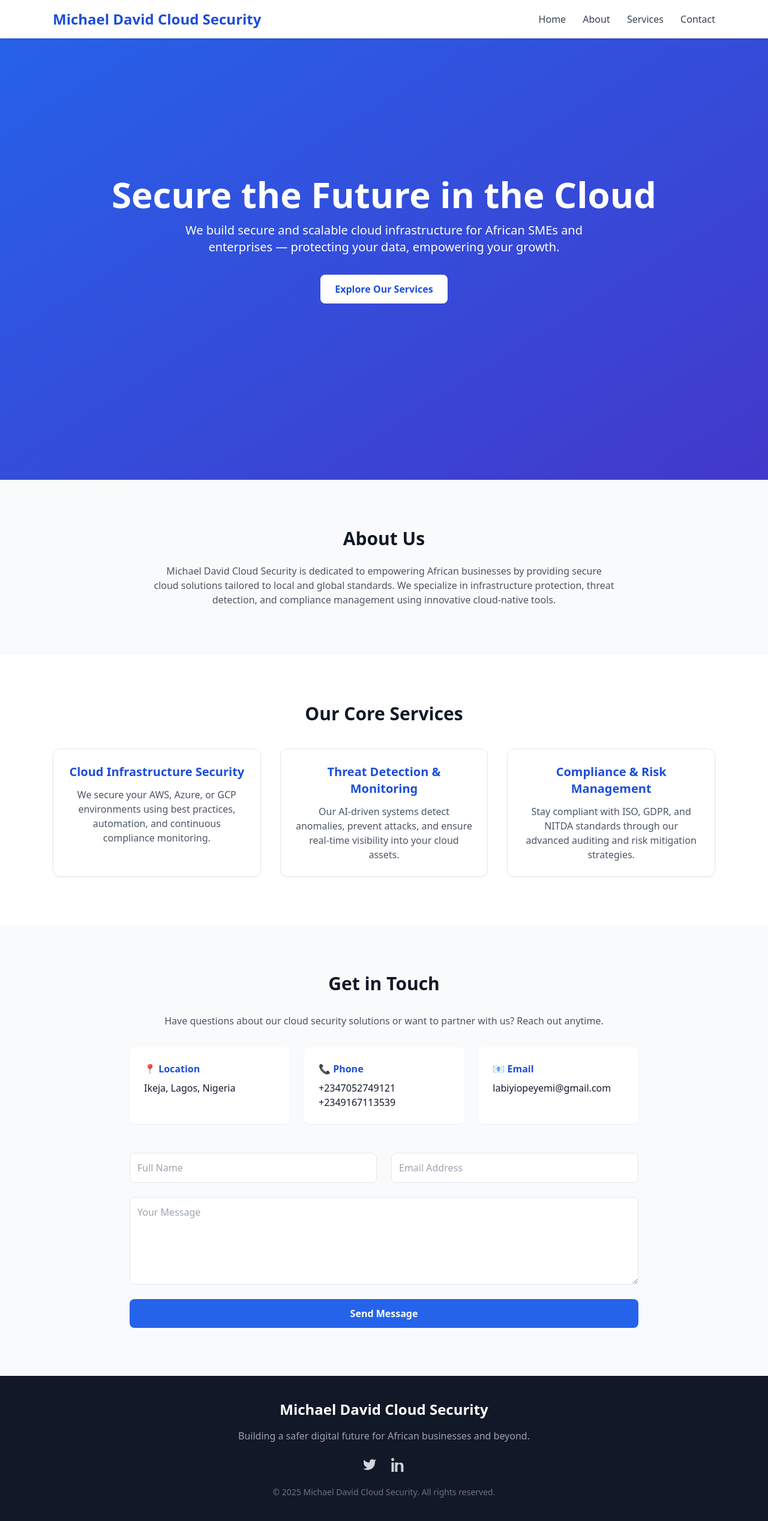
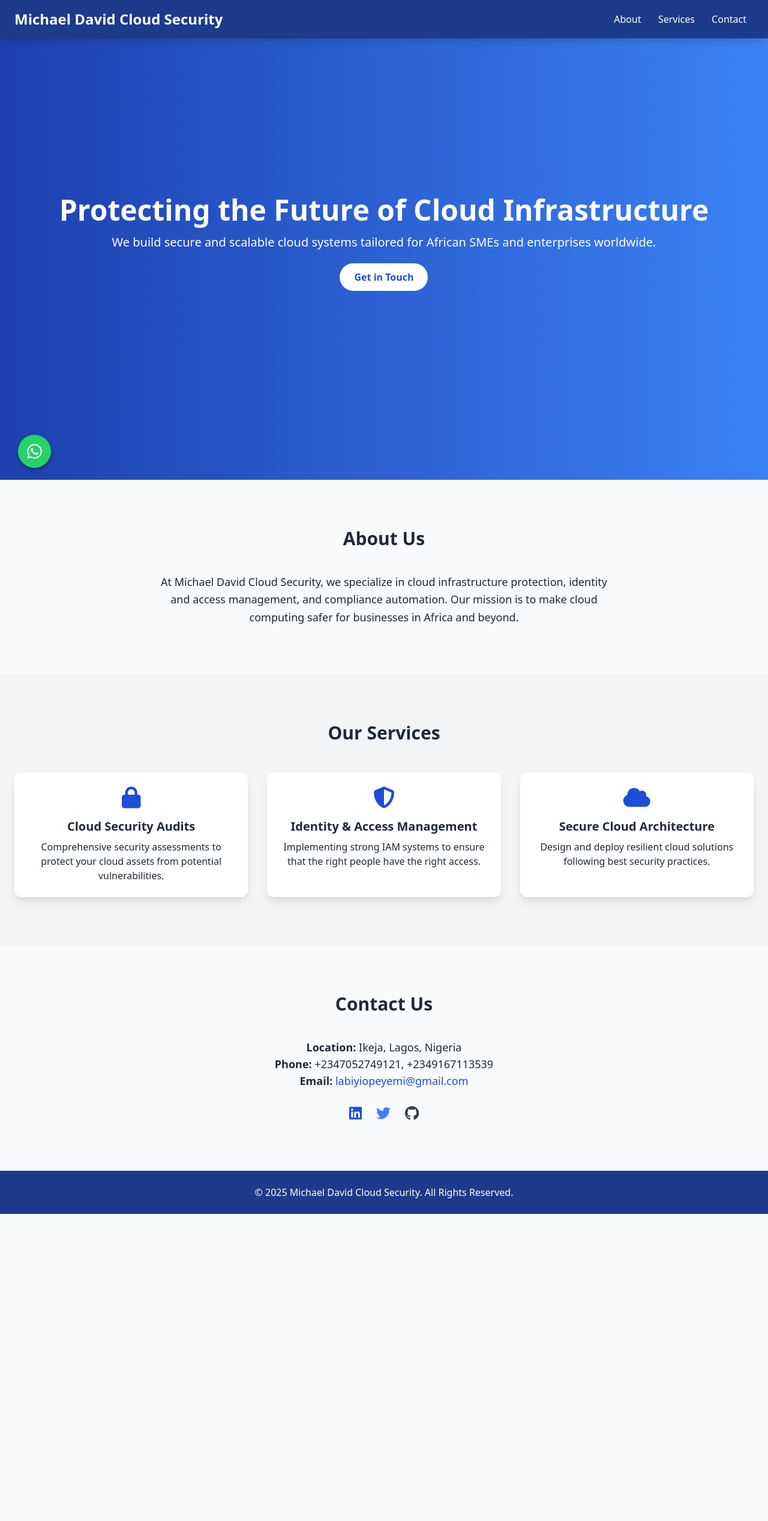
Before and after one commit to Michaelchristof1106/DEMO_CICD, a plain HTML site: page index.html in a window 1280 px wide. Shown: the whole page at 60% size. After the commit the page ends 2024 px from the top, so only its background shows below. Drawn offline with nearby package versions, Linux system fonts and the light colour scheme.

Commit message:
my commit

```diff
--- a/index.html
+++ b/index.html
@@ -1,159 +1,171 @@
 <!DOCTYPE html>
 <html lang="en">
 <head>
-  <meta charset="UTF-8">
-  <meta name="viewport" content="width=device-width, initial-scale=1.0">
-  <meta name="description" content="Michael David Cloud Security - Building secure cloud infrastructure for African businesses and beyond.">
-  <title>Michael David Cloud Security | Secure the Future</title>
-  <script src="https://cdn.tailwindcss.com"></script>
+  <meta charset="UTF-8" />
+  <meta name="viewport" content="width=device-width, initial-scale=1.0" />
+  <title>Michael David Cloud Security</title>
 
-  <!-- AOS Animation Library -->
-  <link href="https://unpkg.com/aos@2.3.4/dist/aos.css" rel="stylesheet">
-  <script src="https://unpkg.com/aos@2.3.4/dist/aos.js"></script>
+  <!-- ✅ Tailwind CSS -->
+  <link href="https://cdn.jsdelivr.net/npm/tailwindcss@2.2.19/dist/tailwind.min.css" rel="stylesheet">
 
-  <!-- Smooth Scrolling + Back to Top -->
-  <script>
-    document.addEventListener('DOMContentLoaded', () => {
-      // Initialize AOS
-      AOS.init({ duration: 1000, once: true });
+  <!-- ✅ Updated Font Awesome (visible icons) -->
+  <link rel="stylesheet" href="https://cdnjs.cloudflare.com/ajax/libs/font-awesome/6.6.0/css/all.min.css">
 
-      // Smooth scroll for anchor links
-      document.querySelectorAll('a[href^="#"]').forEach(anchor => {
-        anchor.addEventListener('click', function (e) {
-          e.preventDefault();
-          document.querySelector(this.getAttribute('href')).scrollIntoView({
-            behavior: 'smooth'
-          });
-        });
-      });
+  <style>
+    html {
+      scroll-behavior: smooth;
+    }
 
-      // Back to top button
-      const btn = document.getElementById('backToTop');
-      window.addEventListener('scroll', () => {
-        if (window.scrollY > 400) {
-          btn.classList.remove('opacity-0', 'invisible');
-        } else {
-          btn.classList.add('opacity-0', 'invisible');
-        }
-      });
-      btn.addEventListener('click', () => {
-        window.scrollTo({ top: 0, behavior: 'smooth' });
-      });
+    /* Floating Back-to-Top Button */
+    #backToTop {
+      position: fixed;
+      bottom: 90px;
+      right: 30px;
+      display: none;
+      background-color: #2563eb;
+      color: white;
+      border: none;
+      border-radius: 50%;
+      padding: 12px 15px;
+      cursor: pointer;
+      z-index: 1000;
+    }
 
-      // Update footer year automatically
-      document.getElementById('year').textContent = new Date().getFullYear();
-    });
-  </script>
+    #backToTop:hover {
+      background-color: #1e40af;
+    }
+
+    /* Floating WhatsApp Button */
+    #whatsappBtn {
+      position: fixed;
+      bottom: 20px;
+      left: 30px;
+      background-color: #25D366;
+      color: white;
+      border-radius: 50%;
+      width: 55px;
+      height: 55px;
+      display: flex;
+      align-items: center;
+      justify-content: center;
+      font-size: 28px;
+      z-index: 1000;
+      box-shadow: 0 4px 6px rgba(0,0,0,0.3);
+      transition: transform 0.3s ease;
+    }
+
+    #whatsappBtn:hover {
+      transform: scale(1.1);
+    }
+  </style>
 </head>
 
-<body class="font-sans text-gray-900">
+<body class="bg-gray-50 text-gray-800">
 
-  <!-- NAVBAR -->
-  <header class="fixed w-full bg-white shadow z-50">
-    <div class="max-w-6xl mx-auto flex justify-between items-center px-6 py-4">
-      <h1 class="text-2xl font-bold text-blue-700">Michael David Cloud Security</h1>
-      <nav class="space-x-6 text-gray-700 font-medium">
-        <a href="#home" class="hover:text-blue-600">Home</a>
-        <a href="#about" class="hover:text-blue-600">About</a>
-        <a href="#services" class="hover:text-blue-600">Services</a>
-        <a href="#contact" class="hover:text-blue-600">Contact</a>
+  <!-- Header -->
+  <header class="bg-blue-900 text-white py-4 fixed w-full top-0 shadow-lg z-50">
+    <div class="container mx-auto flex justify-between items-center px-6">
+      <h1 class="text-2xl font-bold">Michael David Cloud Security</h1>
+      <nav>
+        <a href="#about" class="mx-3 hover:text-blue-300">About</a>
+        <a href="#services" class="mx-3 hover:text-blue-300">Services</a>
+        <a href="#contact" class="mx-3 hover:text-blue-300">Contact</a>
       </nav>
     </div>
   </header>
 
-  <!-- HERO -->
-  <section id="home" class="h-screen flex flex-col justify-center items-center bg-gradient-to-br from-blue-600 to-indigo-700 text-white text-center px-4" data-aos="fade-up">
-    <h2 class="text-4xl md:text-6xl font-extrabold mb-4">Secure the Future in the Cloud</h2>
-    <p class="text-lg md:text-xl mb-8 max-w-2xl">We build secure and scalable cloud infrastructure for African SMEs and enterprises — protecting your data, empowering your growth.</p>
-    <a href="#services" class="bg-white text-blue-700 px-6 py-3 rounded-lg font-semibold hover:bg-gray-100 transition">Explore Our Services</a>
-  </section>
-
-  <!-- ABOUT -->
-  <section id="about" class="py-20 bg-gray-50" data-aos="fade-up">
-    <div class="max-w-5xl mx-auto px-6 text-center">
-      <h3 class="text-3xl font-bold mb-6">About Us</h3>
-      <p class="text-gray-600 max-w-3xl mx-auto">Michael David Cloud Security is dedicated to empowering African businesses by providing secure cloud solutions tailored to local and global standards. We specialize in infrastructure protection, threat detection, and compliance management using innovative cloud-native tools.</p>
+  <!-- Hero Section -->
+  <section class="h-screen bg-gradient-to-r from-blue-800 to-blue-500 flex items-center justify-center text-center text-white px-6">
+    <div>
+      <h2 class="text-5xl font-extrabold mb-4">Protecting the Future of Cloud Infrastructure</h2>
+      <p class="text-xl mb-8">We build secure and scalable cloud systems tailored for African SMEs and enterprises worldwide.</p>
+      <a href="#contact" class="bg-white text-blue-700 px-6 py-3 rounded-full font-semibold hover:bg-gray-200 transition">Get in Touch</a>
     </div>
   </section>
 
-  <!-- SERVICES -->
-  <section id="services" class="py-20 bg-white" data-aos="fade-up">
-    <div class="max-w-6xl mx-auto px-6 text-center">
-      <h3 class="text-3xl font-bold mb-10">Our Core Services</h3>
+  <!-- About Section -->
+  <section id="about" class="py-20 container mx-auto px-6">
+    <h2 class="text-3xl font-bold text-center mb-10">About Us</h2>
+    <p class="text-lg leading-relaxed text-center max-w-3xl mx-auto">
+      At Michael David Cloud Security, we specialize in cloud infrastructure protection, identity and access management,
+      and compliance automation. Our mission is to make cloud computing safer for businesses in Africa and beyond.
+    </p>
+  </section>
+
+  <!-- Services Section -->
+  <section id="services" class="bg-gray-100 py-20">
+    <div class="container mx-auto px-6">
+      <h2 class="text-3xl font-bold text-center mb-12">Our Services</h2>
       <div class="grid md:grid-cols-3 gap-8">
-        <div class="p-6 border rounded-xl shadow-sm hover:shadow-lg transition" data-aos="fade-right">
-          <h4 class="text-xl font-semibold mb-3 text-blue-700">Cloud Infrastructure Security</h4>
-          <p class="text-gray-600">We secure your AWS, Azure, or GCP environments using best practices, automation, and continuous compliance monitoring.</p>
+        <div class="bg-white shadow-lg rounded-xl p-6 text-center">
+          <i class="fas fa-lock text-blue-700 text-4xl mb-4"></i>
+          <h3 class="text-xl font-semibold mb-2">Cloud Security Audits</h3>
+          <p>Comprehensive security assessments to protect your cloud assets from potential vulnerabilities.</p>
         </div>
-        <div class="p-6 border rounded-xl shadow-sm hover:shadow-lg transition" data-aos="fade-up">
-          <h4 class="text-xl font-semibold mb-3 text-blue-700">Threat Detection & Monitoring</h4>
-          <p class="text-gray-600">Our AI-driven systems detect anomalies, prevent attacks, and ensure real-time visibility into your cloud assets.</p>
+        <div class="bg-white shadow-lg rounded-xl p-6 text-center">
+          <i class="fas fa-shield-alt text-blue-700 text-4xl mb-4"></i>
+          <h3 class="text-xl font-semibold mb-2">Identity & Access Management</h3>
+          <p>Implementing strong IAM systems to ensure that the right people have the right access.</p>
         </div>
-        <div class="p-6 border rounded-xl shadow-sm hover:shadow-lg transition" data-aos="fade-left">
-          <h4 class="text-xl font-semibold mb-3 text-blue-700">Compliance & Risk Management</h4>
-          <p class="text-gray-600">Stay compliant with ISO, GDPR, and NITDA standards through our advanced auditing and risk mitigation strategies.</p>
+        <div class="bg-white shadow-lg rounded-xl p-6 text-center">
+          <i class="fas fa-cloud text-blue-700 text-4xl mb-4"></i>
+          <h3 class="text-xl font-semibold mb-2">Secure Cloud Architecture</h3>
+          <p>Design and deploy resilient cloud solutions following best security practices.</p>
         </div>
       </div>
     </div>
   </section>
 
-  <!-- CONTACT -->
-  <section id="contact" class="py-20 bg-gray-50" data-aos="fade-up">
-    <div class="max-w-4xl mx-auto px-6 text-center">
-      <h3 class="text-3xl font-bold mb-8">Get in Touch</h3>
-      <p class="text-gray-600 mb-8">Have questions about our cloud security solutions or want to partner with us? Reach out anytime.</p>
+  <!-- ✅ Contact Section (Updated with GitHub + working icons) -->
+  <section id="contact" class="py-20 container mx-auto px-6">
+    <h2 class="text-3xl font-bold text-center mb-10">Contact Us</h2>
+    <div class="text-center text-lg">
+      <p><strong>Location:</strong> Ikeja, Lagos, Nigeria</p>
+      <p><strong>Phone:</strong> +2347052749121, +2349167113539</p>
+      <p><strong>Email:</strong> <a href="mailto:labiyiopeyemi@gmail.com" class="text-blue-700 hover:underline">labiyiopeyemi@gmail.com</a></p>
 
-      <div class="grid md:grid-cols-3 gap-6 text-left mb-12">
-        <div class="bg-white p-6 rounded-lg shadow-sm" data-aos="fade-right">
-          <h4 class="text-blue-700 font-semibold mb-2">📍 Location</h4>
-          <p>Ikeja, Lagos, Nigeria</p>
-        </div>
-        <div class="bg-white p-6 rounded-lg shadow-sm" data-aos="zoom-in">
-          <h4 class="text-blue-700 font-semibold mb-2">📞 Phone</h4>
-          <p>+2347052749121<br>+2349167113539</p>
-        </div>
-        <div class="bg-white p-6 rounded-lg shadow-sm" data-aos="fade-left">
-          <h4 class="text-blue-700 font-semibold mb-2">📧 Email</h4>
-          <p>labiyiopeyemi@gmail.com</p>
-        </div>
+      <div class="flex justify-center mt-6 space-x-6 text-2xl">
+        <a href="https://bit.ly/4dGlmvy" target="_blank" class="text-blue-700 hover:text-blue-900" title="LinkedIn">
+          <i class="fab fa-linkedin"></i>
+        </a>
+        <a href="https://x.com/labiyiopeyem11?t=MFh2U5JBgDj4Q_sTYe0mJQ&s=09" target="_blank" class="text-blue-500 hover:text-blue-700" title="Twitter">
+          <i class="fab fa-twitter"></i>
+        </a>
+        <a href="https://github.com/Michaelchristof1106" target="_blank" class="text-gray-700 hover:text-black" title="GitHub">
+          <i class="fab fa-github"></i>
+        </a>
       </div>
-
-      <form class="grid md:grid-cols-2 gap-6 text-left" data-aos="fade-up">
-        <input type="text" placeholder="Full Name" class="border p-3 rounded-lg w-full focus:ring focus:ring-blue-300" required>
-        <input type="email" placeholder="Email Address" class="border p-3 rounded-lg w-full focus:ring focus:ring-blue-300" required>
-        <textarea placeholder="Your Message" class="border p-3 rounded-lg w-full md:col-span-2 focus:ring focus:ring-blue-300" rows="5"></textarea>
-        <button type="submit" class="md:col-span-2 bg-blue-600 text-white py-3 rounded-lg hover:bg-blue-700 transition font-semibold">Send Message</button>
-      </form>
     </div>
   </section>
 
-  <!-- FOOTER -->
-  <footer class="bg-gray-900 text-gray-300 py-10 text-center" data-aos="fade-up">
-    <div class="max-w-6xl mx-auto px-6">
-      <h3 class="text-2xl font-bold text-white mb-4">Michael David Cloud Security</h3>
-      <p class="text-gray-400 mb-6">Building a safer digital future for African businesses and beyond.</p>
-
-      <div class="flex justify-center space-x-6 mb-6" data-aos="zoom-in">
-        <a href="https://x.com/labiyiopeyem11?t=MFh2U5JBgDj4Q_sTYe0mJQ&s=09" target="_blank" class="hover:text-blue-400 transition" aria-label="Twitter">
-          <svg xmlns="http://www.w3.org/2000/svg" fill="currentColor" class="w-6 h-6" viewBox="0 0 24 24">
-            <path d="M23 3a10.9 10.9 0 01-3.14 1.53 4.48 4.48 0 00-7.86 3v1A10.66 10.66 0 013 4s-4 9 5 13a11.64 11.64 0 01-7 2c9 5 20 0 20-11.5a4.5 4.5 0 00-.08-.83A7.72 7.72 0 0023 3z"/>
-          </svg>
-        </a>
-        <a href="https://bit.ly/4dGlmvy" target="_blank" class="hover:text-blue-500 transition" aria-label="LinkedIn">
-          <svg xmlns="http://www.w3.org/2000/svg" fill="currentColor" class="w-6 h-6" viewBox="0 0 24 24">
-            <path d="M4.98 3.5C4.98 4.88 3.88 6 2.5 6S0 4.88 0 3.5 1.12 1 2.5 1 4.98 2.12 4.98 3.5zM.5 8.5h4V24h-4V8.5zm7.5 0h3.8v2.1h.1c.5-.9 1.8-1.9 3.7-1.9 4 0 4.8 2.6 4.8 6v9.3h-4v-8.2c0-2-.1-4.5-2.8-4.5-2.8 0-3.2 2.1-3.2 4.3v8.4h-4V8.5z"/>
-          </svg>
-        </a>
-      </div>
-
-      <p class="text-sm text-gray-500">&copy; <span id="year"></span> Michael David Cloud Security. All rights reserved.</p>
-    </div>
+  <!-- Footer -->
+  <footer class="bg-blue-900 text-white py-6 text-center">
+    <p>&copy; 2025 Michael David Cloud Security. All Rights Reserved.</p>
   </footer>
 
-  <!-- BACK TO TOP BUTTON -->
-  <button id="backToTop" title="Back to top"
-    class="fixed bottom-8 right-8 bg-blue-600 text-white p-3 rounded-full shadow-lg hover:bg-blue-700 transition-opacity opacity-0 invisible z-50">
-    ↑
-  </button>
+  <!-- Back to Top Button -->
+  <button id="backToTop" title="Go to top"><i class="fas fa-arrow-up"></i></button>
+
+  <!-- WhatsApp Floating Button -->
+  <a href="https://wa.me/2347052749121" target="_blank" id="whatsappBtn" title="Chat on WhatsApp">
+    <i class="fab fa-whatsapp"></i>
+  </a>
+
+  <script>
+    const backToTopBtn = document.getElementById('backToTop');
+
+    window.addEventListener('scroll', () => {
+      if (window.scrollY > 300) {
+        backToTopBtn.style.display = 'block';
+      } else {
+        backToTopBtn.style.display = 'none';
+      }
+    });
+
+    backToTopBtn.addEventListener('click', () => {
+      window.scrollTo({ top: 0, behavior: 'smooth' });
+    });
+  </script>
+
 </body>
 </html>
```
